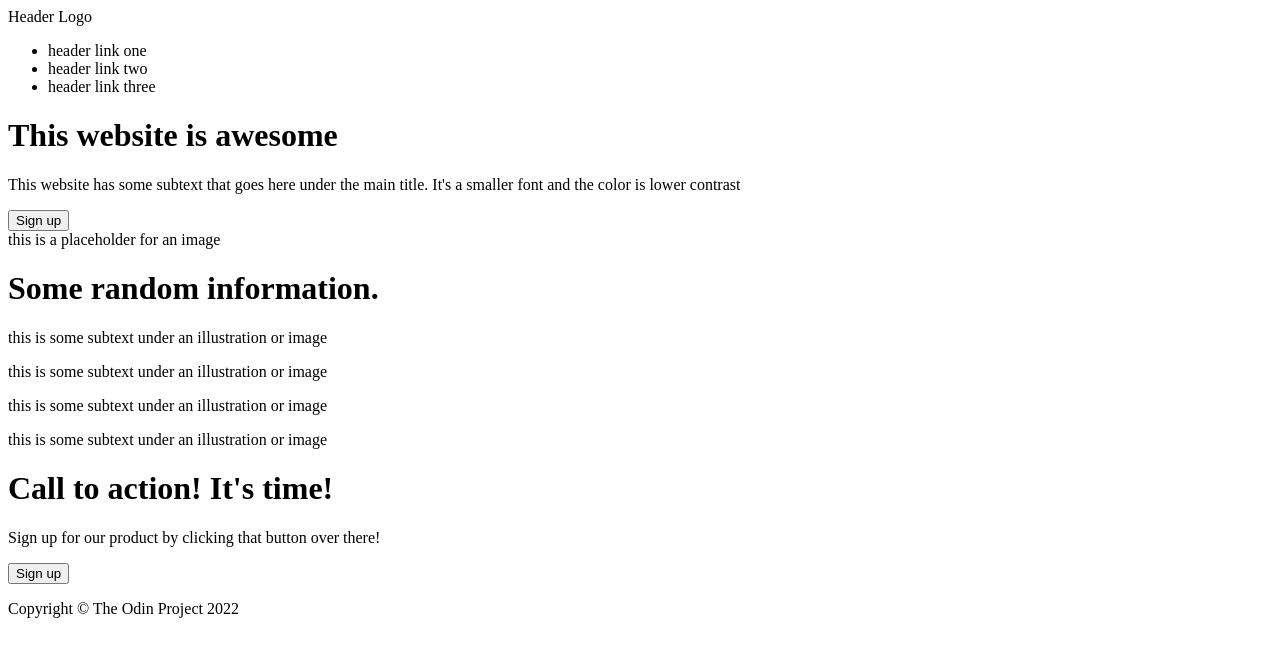
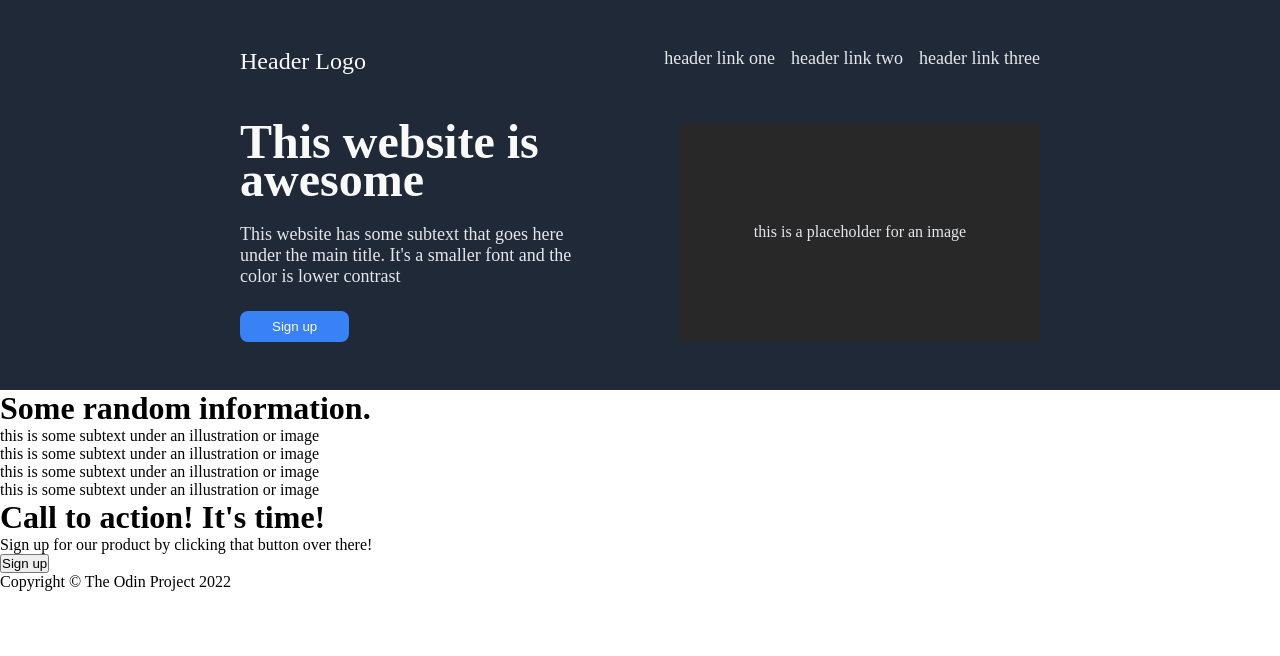
Before and after one commit to ls1955/Landing-Page, a plain HTML site: page index.html in a window 1280 px wide. Drawn offline with Linux system fonts and the light colour scheme.

Commit message:
Insert major style for header section
-Fix some external CSS stylesheet reference issue

```diff
--- a/index.html
+++ b/index.html
@@ -5,7 +5,7 @@
     <meta http-equiv="X-UA-Compatible" content="IE=edge">
     <meta name="viewport" content="width=device-width, initial-scale=1.0">
     <title>landing page</title>
-    <link ref="stylesheet" href="./style.css">
+    <link rel="stylesheet" href="./style.css">
 </head>
 
 <body>
--- a/style.css
+++ b/style.css
@@ -0,0 +1,69 @@
+*{
+    padding: 0;
+    margin: 0;
+}
+
+.header{
+    background-color: #1f2937;
+    color: #e5e7eb;
+    padding: 0 15rem;
+}
+
+.banner{
+    display: flex;
+    justify-content: space-between;
+    padding: 3rem 0;
+}
+
+.logo{
+    color: #f9faf8;
+    font-size: 24px;
+}
+
+.link{
+    font-size: 18px;
+    list-style-type: none;
+    display: flex;
+    justify-content: space-between;
+    gap: 0 1rem;
+}
+
+.hero{
+    display: flex;
+    justify-content: space-between;
+    flex-wrap: wrap;
+    padding-bottom: 3rem;
+}
+
+.hero .container{
+    flex: 1;
+    margin-right: 5rem;
+}
+
+.hero h1{
+    color: #f9faf8;
+    font-size: 3rem;
+    font-weight: bolder;
+    line-height: 0.8;
+}
+
+.hero p{
+    font-size: 18px;
+    padding: 1.5rem 0;
+}
+
+.hero button{
+    color: #f9faf8;
+    background-color: #3882f6;
+    border: none;
+    border-radius: .5rem;
+    padding: .5rem 2rem;
+}
+
+.hero .image{
+    background-color: rgb(40,40,40);
+    flex: 1;
+    display: flex;
+    justify-content: center;
+    align-items: center;
+}
```
